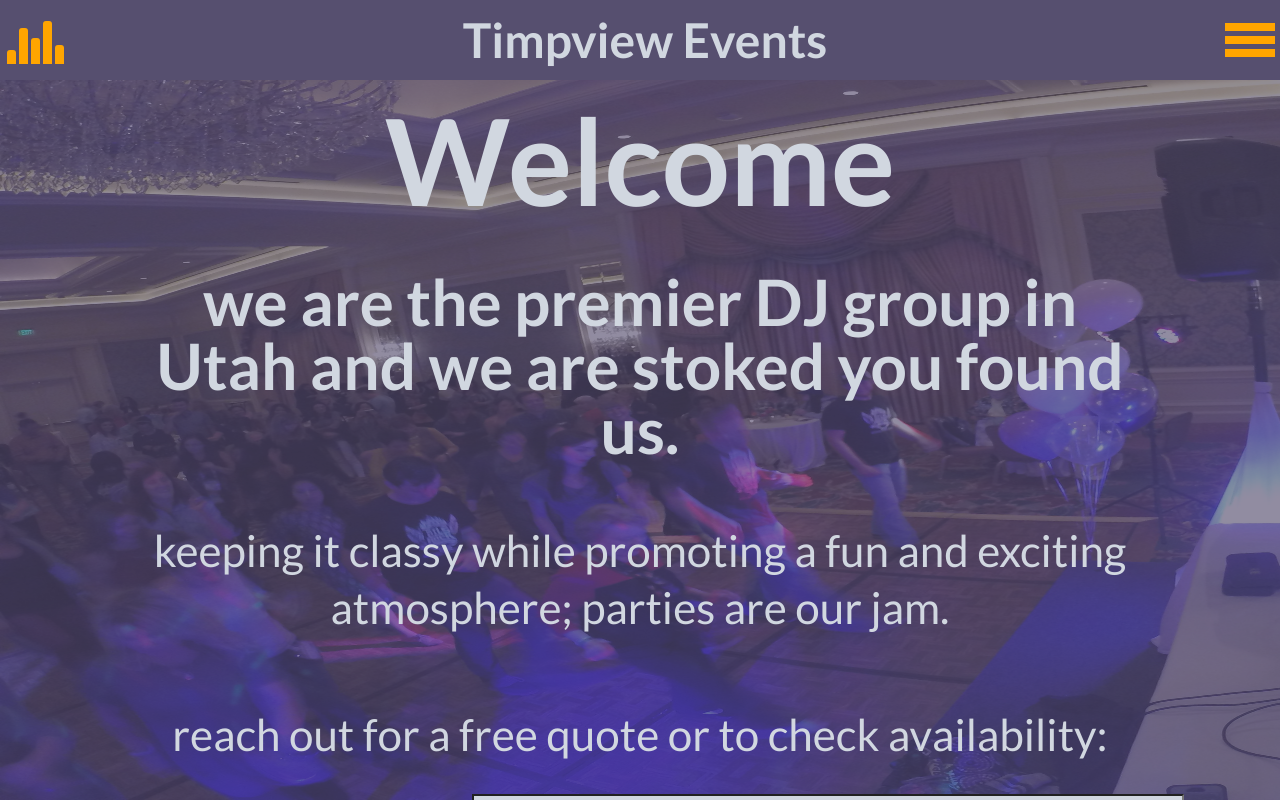
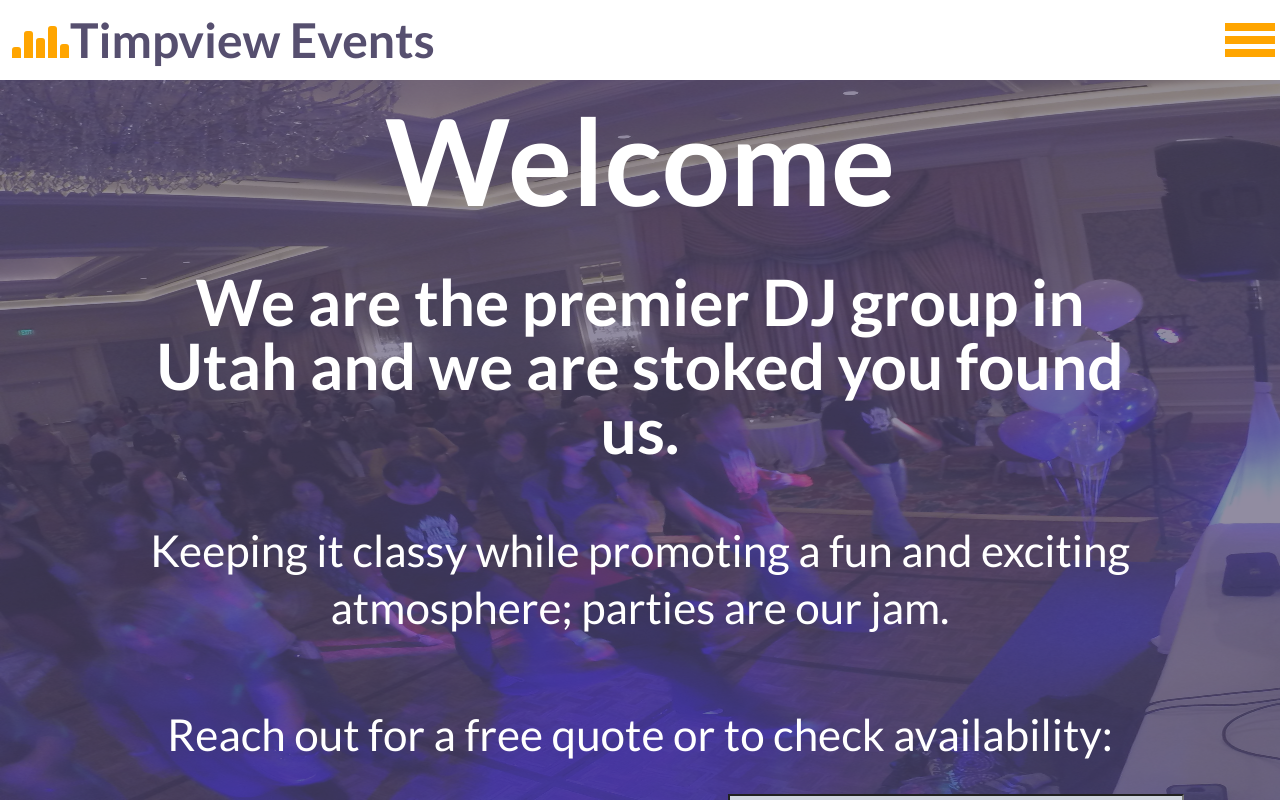
Before and after one commit to aopelstar/timpviewevents, a React (Create React App) app: page /#/ in a window 1280 px wide. Built offline with nearby package versions, Linux system fonts and the light colour scheme.

Commit message:
updated the menu completely, added new photos

```diff
--- a/src/components/About/about.css
+++ b/src/components/About/about.css
@@ -1,6 +1,6 @@
 .about-main{
     background: #564f6f;
-    color: #d1d7e0;
+    color: white;
     font-family: 'Lato', sans-serif;
     font-size: 3vh;
 
--- a/src/components/Contact/contact.css
+++ b/src/components/Contact/contact.css
@@ -6,7 +6,7 @@
     font-family: 'Lato', sans-serif;
     display: flex;
     flex-direction: column;
-   color: #d1d7e0;
+   color: white;
    text-align: center;
    opacity: 1;
 }
@@ -38,6 +38,11 @@
     font-size: 4vh;
 }
 
+.contact-background>a{
+    text-decoration: none;
+    color: white;
+}
+
 @media(min-width:550px){
 
     .contact-photo{
--- a/src/components/Events/Events.jsx
+++ b/src/components/Events/Events.jsx
@@ -1,12 +1,15 @@
 import React from 'react';
 import './events.css';
-import Menu from '../Menu/Menu'
+import Menu from '../Menu/Menu';
+import bg from '../../images/wed1.JPG';
 
 
 export default function Event() {
     return (
         <div className="event-main">
             <Menu />
+            <div className="photo-container">
+                <img src={bg} alt="guy" className="home-photo" />
                 <div className="event-text">
                     <div className="event-text-container">
 
@@ -31,5 +34,6 @@ export default function Event() {
                     </div>
                 </div>
             </div>
+        </div>
     )
 }
--- a/src/components/Events/events.css
+++ b/src/components/Events/events.css
@@ -6,7 +6,7 @@
     font-family: 'Lato', sans-serif;
     display: flex;
     flex-direction: column;
-   color: #d1d7e0;
+   color: white;
 }
 
 .event-text{
@@ -25,12 +25,15 @@
     margin-bottom: 10px;
 }
 
+.event-text{
+    position: relative;
+    z-index: 2;
+}
+
 .event-text-container{
-    border: solid 1px orange;
     border-radius: 15px;
     margin: 10px auto;
     padding: 10px;
-    background-color: #2D283E
 }
 
 @media(min-width:350px){
@@ -64,3 +67,9 @@
         padding-top: 10px;
     }
 }
+
+@media(min-width:1000px){
+    .event-text{
+        padding-top: 65px;
+    }
+}
--- a/src/components/Home/Home.jsx
+++ b/src/components/Home/Home.jsx
@@ -60,18 +60,18 @@ export default class Home extends Component {
                             Welcome
                     </h1>
                         <h2 className="h2">
-                            we are the premier DJ group in Utah and we are stoked you found us.
+                            We are the premier DJ group in Utah and we are stoked you found us.
                     </h2>
                 <div className='home-text'>
 
-                  keeping it classy while promoting a fun and exciting atmosphere; parties are our
+                  Keeping it classy while promoting a fun and exciting atmosphere; parties are our
                     jam.
 
 
                     </div>
                 </div>
                 <div className="home-text">
-              reach out for a free quote or to check availability:
+              Reach out for a free quote or to check availability:
                 </div>
                 <div className='home-input'>
                     <div className="home-input-name">
--- a/src/components/Home/home.css
+++ b/src/components/Home/home.css
@@ -11,7 +11,7 @@
     font-family: 'Lato', sans-serif;
     display: flex;
     flex-direction: column;
-    color: #d1d7e0;
+    color: white;
 }
 
 .h1{
@@ -102,9 +102,9 @@
 .home-input-submit{
     width: auto;
     background-color: #4C495D;
-    border: solid 3px #d1d7e0;
+    border: solid 3px white;
     border-radius: 7px;
-    color: #d1d7e0;
+    color: white;
     font-size: 5vh;
     margin-top: 10px;
 }
@@ -281,4 +281,7 @@
         font-size: 6.5vh;
 
     }
+    .home-input input, .home-input textarea{
+        width: 35vw;
+    }
 }
--- a/src/components/Menu/Menu.jsx
+++ b/src/components/Menu/Menu.jsx
@@ -20,15 +20,18 @@ export default class Menu extends Component {
         return (
             <div className="menu-main">
                 <div className="menu-container">
+                    <div className="logo-container">
 
-                    <div className={this.state.ham? "menu-EQ" : "menu-EQ menu-eq-false" }>
+
+                        <div className={this.state.ham ? "menu-EQ" : "menu-EQ menu-eq-false"}>
                             <div className="menu-bar1"></div>
                             <div className="menu-bar2"></div>
                             <div className="menu-bar3"></div>
                             <div className="menu-bar4"></div>
                             <div className="menu-bar5"></div>
                         </div>
-                    <div className="menu-title"><Link to ='/'>Timpview Events</Link></div>
+                        <div className="menu-title"><Link to='/'>Timpview Events</Link></div>
+                    </div>
                     <div className="menu-hamburger" onClick={() => this.hamburger()}>
                         <div></div>
                         <div></div>
@@ -37,12 +40,12 @@ export default class Menu extends Component {
                     </div>
                 </div>
 
-                <div className={this.state.ham? "menu-slide" : "menu-slide menu-slide-visible"}>
+                <div className={this.state.ham ? "menu-slide" : "menu-slide menu-slide-visible"}>
 
-                <Link to ='/'><div className="menu-home">Home</div></Link>
-                <Link to ='/about'><div className="menu-about">About</div></Link>
-                <Link to ='/events'><div className="menu-event">Events</div></Link>
-                <Link to ='/contact'><div className="menu-contact">Contact</div></Link>
+                    <Link to='/'><div className="menu-home">Home</div></Link>
+                    <Link to='/about'><div className="menu-about">About</div></Link>
+                    <Link to='/events'><div className="menu-event">Events</div></Link>
+                    <Link to='/contact'><div className="menu-contact">Contact</div></Link>
 
                 </div>
 
--- a/src/components/Menu/menu.css
+++ b/src/components/Menu/menu.css
@@ -1,10 +1,9 @@
 
-a{
+.menu-title>a{
     text-decoration: none;
-    color: #d1d7e0;
+    color: #564f6f;
 }
 .menu-main{
-    background: #2D283E;
     font-family: 'Lato', sans-serif;
     width: 100vw;
 }
@@ -16,15 +15,21 @@ a{
     position: fixed;
     z-index: 5;
     display: flex;
-    background: #564f6f;
+    justify-content: space-between;
+    background: white;
+}
+
+.logo-container{
+    display: flex;
+    margin-left: 5px;
 }
 
 .menu-EQ{
-    height: 20px;
+    height: 3vh;
     width: 20px;
     display: flex;
     justify-content: space-around;
-    margin: auto 0 auto 5px;
+    margin: auto 8px auto 0;
 }
 
 
@@ -68,14 +73,13 @@ a{
 }
 
 .menu-title{
-    color: #d1d7e0;
     margin: auto;
-    font-size: 4vh;
+    font-size: 3vh;
     font-weight: 700;
 }
 
 .menu-hamburger{
-    margin: auto 5px auto 0;
+    margin: auto 10px auto 0;
     height: 20px;
     width: 20px;
     display: flex;
@@ -93,33 +97,33 @@ a{
 }
 
 .menu-slide{
-    height: 30vh;
+    height: auto;
     width: 100%;
-    background: #2D283E;
+    background: white;
     position: fixed;
     z-index: 3;
-    top: -250px;
-    transition: 1.5s;
+    top: -40px;
+    transition: 1s;
     display: flex;
-    flex-wrap: wrap;
     justify-content: space-around;
     box-shadow: 0px 1px 3px orange;
 }
 
 .menu-slide-visible{
-    top: 38px;
+    top: 39px;
     transition: 1.5s
 }
 
 .menu-slide>a{
-    color: #d1d7e0;
+    color: #564f6f;
     width: 50%;
-    font-size: 6vh;
+    font-size: 3vh;
     text-align: center;
-    margin: auto 0px;
+    margin:3px 0px;
     text-decoration: none;
 
 }
+
 
 
 
@@ -134,14 +138,15 @@ a{
 
     .menu-EQ{
         width: 30px;
+        height: 5.5vh;
     }
     .menu-slide{
-        height: 45vh;
+        height: auto;
 
     }
 
     .menu-slide>a{
-        font-size: 15vh;
+        font-size: 8vh;
     }
 
     .menu-hamburger{
@@ -154,43 +159,39 @@ a{
         width: 20px;
         height: 5px;
     }
+
+
 }
 
 @media(min-width: 750px){
 
     .menu-container{
-        height: 100px;
+        height: 70px;
         width: 100vw;
     }
 
+    .menu-title{
+        font-size: 5vh;
+    }
+
     .menu-EQ{
-        height: 7.5vh;
-        width: 80px;
-        display: flex;
-        justify-content: space-around;
-        margin: auto 0 auto 5px;
+        height: 4vh;
+        width: 65px;
+        margin-left: 15px;
     }
 
     .menu-EQ>div, .menu-eq-false>div{
-        width: 12px;
-    }
-
-    .menu-slide{
-        height: 30vh;
-
-    }
-
-    .menu-slide>a{
-        font-size: 9vh;
+        width: 10px;
     }
 
     .menu-slide-visible{
-        top: 100px;
+        top: 69px;
     }
 
     .menu-hamburger{
         height: 50px;
         width: 50px;
+        margin-right: 15px;
 
     }
 
@@ -198,6 +199,10 @@ a{
         width: 50px;
         height: 10px;
         margin-top: 5px;
+    }
+
+    .menu-slide>a{
+        font-size: 4vh;
     }
 }
 
@@ -212,6 +217,7 @@ a{
 
     .menu-EQ{
         width: 30px;
+        height: 6vh;
     }
     .menu-slide{
        top: -250px;
@@ -219,7 +225,7 @@ a{
     }
 
     .menu-slide>a{
-        font-size: 12vh;
+        font-size: 7.5vh;
 
     }
     .menu-container{
@@ -240,14 +246,14 @@ a{
     }
     .menu-slide-visible{
         top: 50px;
-        transition: 1.5s
+        transition: 1s
     }
 }
 
 
 @media(min-width:1000px){
     .menu-container{
-        height:110px;
+        height:80px;
     }
 
     .menu-hamburger{
@@ -264,21 +270,21 @@ a{
         top: -450px;
      }
 
-    .menu-slide>a{
-        font-size: 9.5vh;
-    }
-
     .menu-slide-visible{
-        top: 110px;
+        top: 79px;
     }
 
     .menu-EQ{
-        height: 7.5vh;
+        height: 5.5vh;
         width: 50px;
     }
 
     .menu-EQ>div, .menu-eq-false>div{
         width: 8px;
+    }
+
+    .menu-slide>a{
+        font-size: 5.5vh;
     }
 
 }
@@ -288,7 +294,7 @@ a{
 
 
     .menu-EQ{
-        height: 6vh;
+        height: 4.5vh;
         width: 60px;
         display: flex;
         justify-content: space-around;
--- a/src/components/Thanks/thanks.css
+++ b/src/components/Thanks/thanks.css
@@ -1,6 +1,6 @@
 .thanks-main{
     background: #564f6f;
-    color: #d1d7e0;
+    color: white;
     font-family: 'Lato', sans-serif;
     font-size: 4vh;
     height: auto;
```
Also changed, not shown: src/images/aj.jpg, src/images/wed1.JPG (added). Lines whose indentation alone changed are shown as unchanged.
